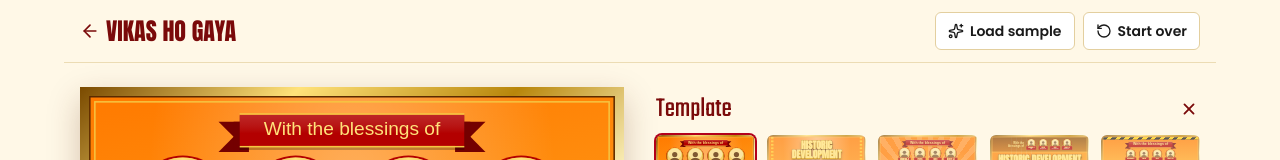
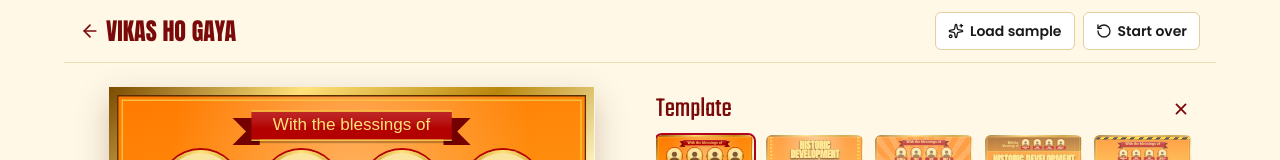
Before and after one commit to harshith-ashvi/poster-netha, a Next.js app: page /create in a window 1280 px wide. Shown: the top 160 px of the page. Built offline with nearby package versions, Linux system fonts and the light colour scheme; no server answers; a web font is replaced by a local one.

Commit message:
ui: fix scroll in create

```diff
--- a/src/components/editor/Editor.tsx
+++ b/src/components/editor/Editor.tsx
@@ -24,8 +24,10 @@ export function Editor() {
   const stageRef = useRef<HTMLDivElement>(null);
 
   return (
-    <div className="mx-auto flex w-full max-w-6xl flex-1 flex-col">
-      <header className="flex items-center justify-between gap-3 border-b border-[#ecdcb4] px-4 py-3">
+    // App shell: exactly one viewport tall, so the page never scrolls. Header and preview stay put;
+    // only the inputs column scrolls.
+    <div className="relative mx-auto flex h-dvh w-full max-w-6xl flex-col overflow-hidden">
+      <header className="flex flex-none items-center justify-between gap-3 border-b border-[#ecdcb4] px-4 py-3">
         <Link href="/" className="inline-flex items-center gap-1.5 font-display text-2xl uppercase text-[#7a0a0a]">
           <ArrowLeft size={20} aria-hidden />
           {SITE_NAME}
@@ -52,16 +54,19 @@ export function Editor() {
         </div>
       </header>
 
-      <div className="flex flex-1 flex-col md:grid md:grid-cols-[minmax(0,1fr)_minmax(0,1fr)] md:gap-8 md:px-4">
-        {/* Mobile: sticky, capped at ~45% of the viewport so the controls stay reachable. */}
-        <div className="sticky top-0 z-10 bg-[#fff8e7] px-4 py-3 md:top-4 md:self-start md:px-0 md:py-6">
-          <div className="mx-auto w-[min(100%,calc(45svh*0.8))] shadow-[0_12px_30px_rgba(90,40,0,0.25)] md:w-full">
-            <PosterCanvas data={preview} stageRef={stageRef} />
+      <div className="flex min-h-0 flex-1 flex-col md:grid md:grid-cols-[minmax(0,1fr)_minmax(0,1fr)] md:grid-rows-[minmax(0,1fr)] md:gap-8 md:px-4">
+        {/* Preview: fixed in place. Mobile gets ~45% of the screen so the inputs stay reachable. */}
+        <div className="flex h-[45svh] flex-none flex-col px-4 py-3 md:h-auto md:min-h-0 md:px-0 md:py-6">
+          {/* Size container: the poster takes the largest 4:5 box that fits both width and height. */}
+          <div className="flex min-h-0 flex-1 justify-center [container-type:size]">
+            <div className="w-[min(100cqw,calc(100cqh*0.8))] self-start shadow-[0_12px_30px_rgba(90,40,0,0.25)]">
+              <PosterCanvas data={preview} stageRef={stageRef} />
+            </div>
           </div>
           <ExportBar stageRef={stageRef} headline={data.headline} />
         </div>
 
-        <div className="px-4 pb-32 md:px-0 md:py-4">
+        <div className="relative min-h-0 flex-1 overflow-y-auto overscroll-contain px-4 pb-32 md:px-0 md:py-4 md:pr-2 md:pb-8">
           <Section title="Template" open>
             <TemplatePicker template={data.template} themeId={data.themeId} dispatch={dispatch} />
           </Section>
```
